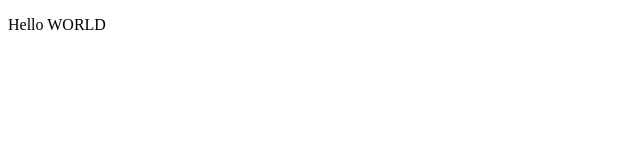
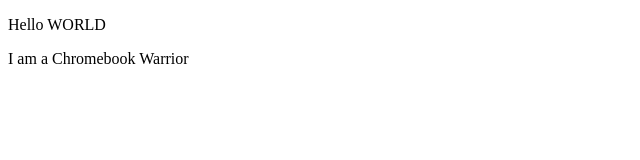
Before and after one commit to emmabarth/ex1-hello-world, a plain HTML site: page index.html in a window 1280 px wide. Shown: the whole page, without its empty margins (0-640 px from the left). Drawn offline with Linux system fonts and the light colour scheme.

Commit message:
Add paragraph about Chromebook Warrior

```diff
--- a/index.html
+++ b/index.html
@@ -8,5 +8,6 @@
 
     <body>
         <p>Hello WORLD</p>
+        <p>I am a Chromebook Warrior</p>
     </body>
 </html>
```
